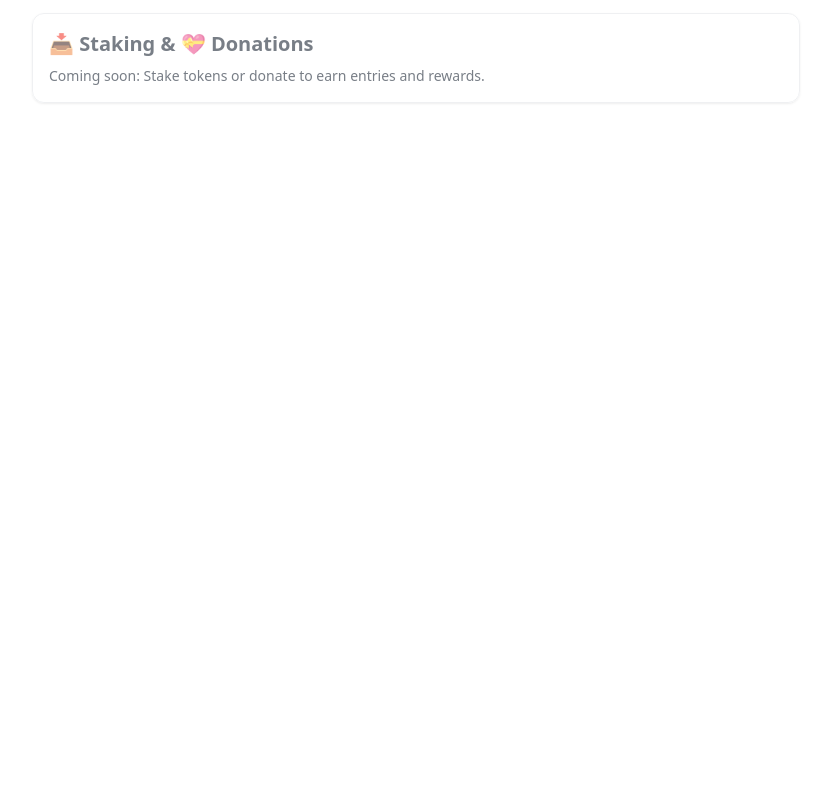
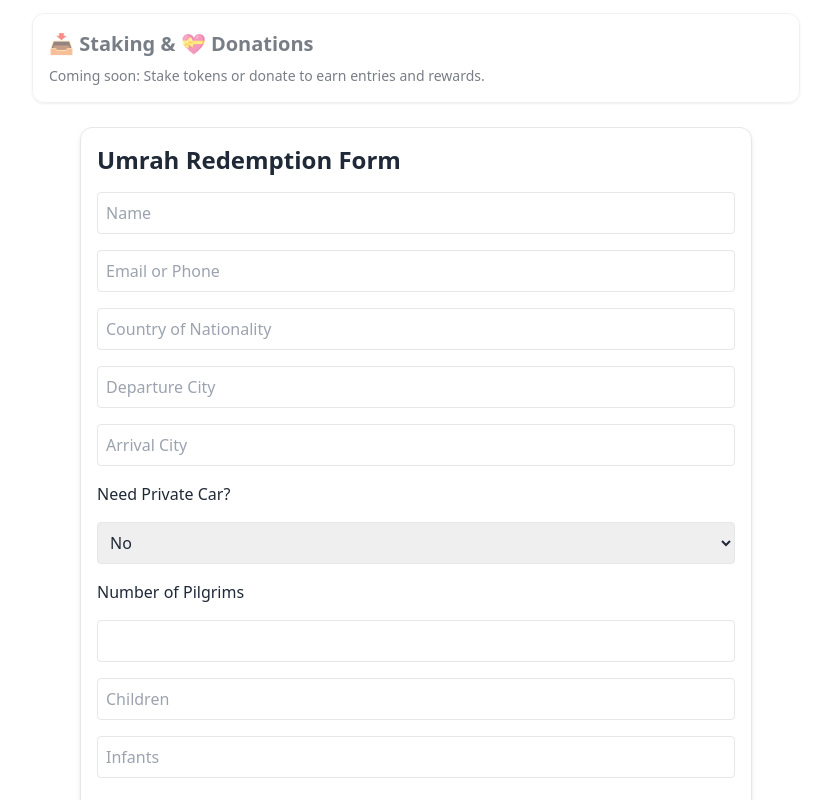
Before and after one commit to smoealy/ihram-frontend, a React (Vite) app: page / in a window 1280 px wide. Shown: the part 880-1680 px from the top of the page, without its empty margins (224-1055 px from the left). Before the commit the page ends 1023 px from the top, so only its background shows below. Built offline with nearby package versions, Linux system fonts and the light colour scheme; no server answers.

Commit message:
Update App.jsx

```diff
--- a/src/App.jsx
+++ b/src/App.jsx
@@ -215,6 +215,7 @@ export default function App() {
 
         {/* New Dashboard Widgets from Google Sheets */}
         <DashboardWidgets />
+        <RedemptionForm />
       </div>
     </div>
   );
```
